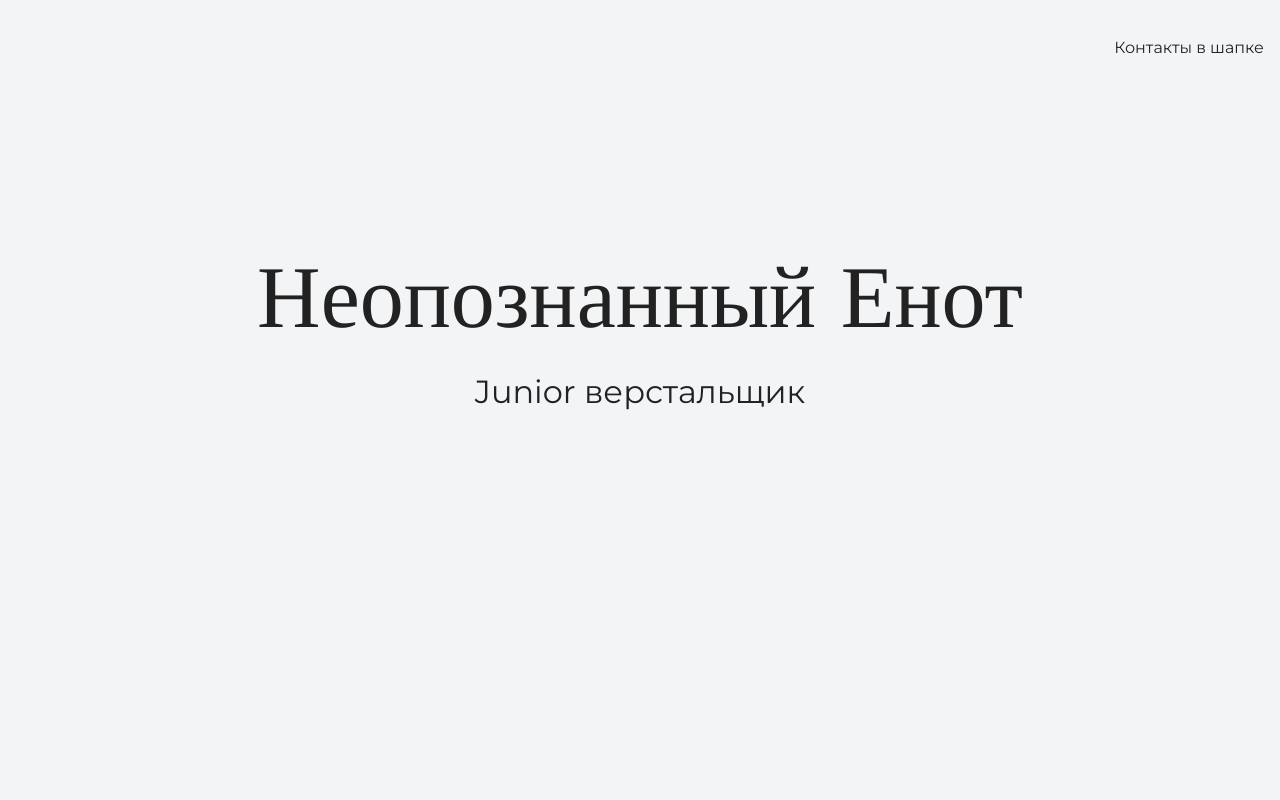
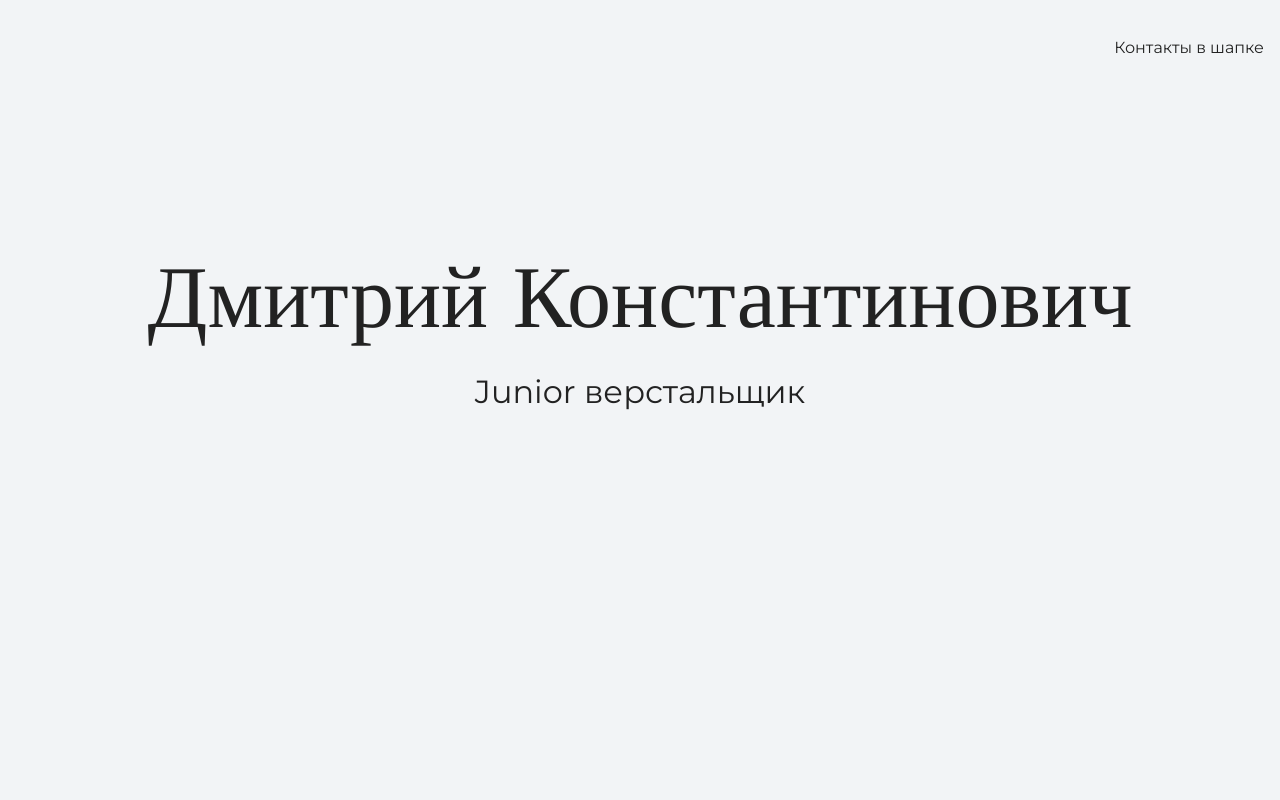
Before and after one commit to ShelepDK/my-site, a plain HTML site: page index.html in a window 1280 px wide. Shown: the top 800 px of the page. Drawn offline with nearby package versions, Linux system fonts and the light colour scheme.

Commit message:
меняет текст на главной странице

```diff
--- a/index.html
+++ b/index.html
@@ -16,7 +16,7 @@
 
     <section class="hero-image">
       <div class="container">
-      <h1 class="heading">Неопознанный Енот</h1>
+      <h1 class="heading">Дмитрий Константинович</h1>
       <p>Junior верстальщик</p>
       </div>
     </section>
```
